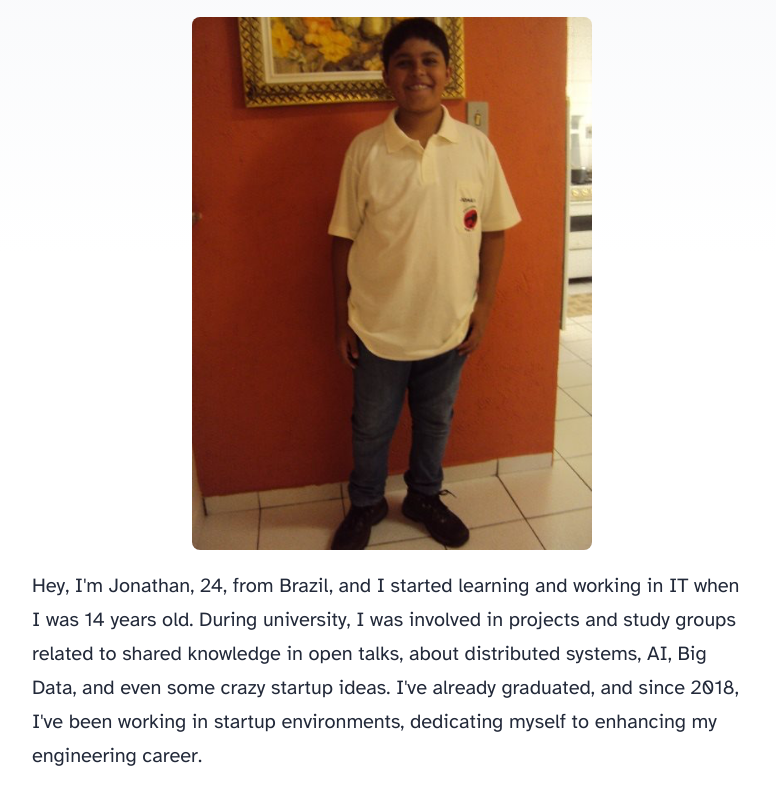
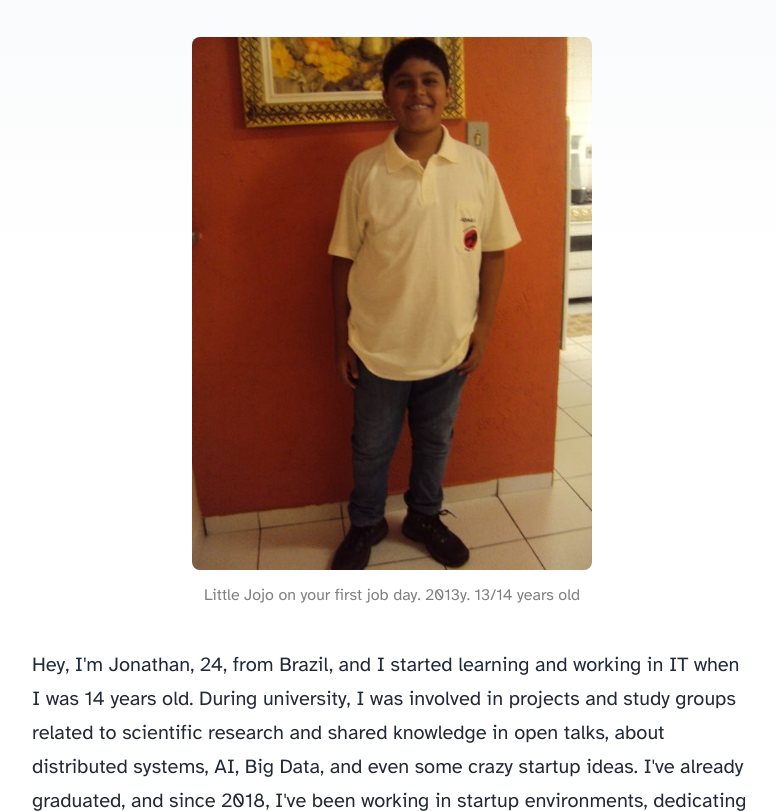
Before and after one commit to perebaj/perebaj.github.io, an Astro site: page /about in a window 1280 px wide. Shown: the part 346-1157 px from the top of the page, without its empty margins (248-1024 px from the left). Built offline with nearby package versions, Linux system fonts and the light colour scheme; Astro itself is replaced by a stand-in of ours.

Commit message:
:sparkles: little jojo about

```diff
--- a/src/pages/about.astro
+++ b/src/pages/about.astro
@@ -8,10 +8,15 @@ import Layout from '../layouts/BlogPost.astro';
 	pubDate={new Date('April 01 2018')}
 >
 	<div style="display: flex; justify-content: center;">
-		<img src="/eu.png" alt="Jonathan" style="width:400px" />
-	</div>
+  <figure style="text-align: center;">
+    <img src="/eu.png" alt="Jonathan" style="width:400px;" />
+    <figcaption style="font-size: 0.8em; color: gray;">Little Jojo on your first job day. 2013y. 13/14 years old</figcaption>
+  </figure>
+</div>
+
 	<p>
-		Hey, I'm Jonathan, 24, from Brazil, and I started learning and working in IT when I was 14 years old. During university, I was involved in projects and study groups related to shared knowledge in open talks, about distributed systems, AI, Big Data, and even some crazy startup ideas. I've already graduated, and since 2018, I've been working in startup environments, dedicating myself to enhancing my engineering career.
+		Hey, I'm Jonathan, 24, from Brazil, and I started learning and working in IT when I was 14 years old. During university, I was involved in projects and study groups related to scientific research and
+		shared knowledge in open talks, about distributed systems, AI, Big Data, and even some crazy startup ideas. I've already graduated, and since 2018, I've been working in startup environments, dedicating myself to enhancing my engineering career.
 	</p>
 	<p>
 	In the professional field, I have experience in building microservices, event-driven pipelines, and REST APIs using Golang and Python. Additionally, I have experience managing various infrastructure components across different cloud providers such as AWS, Azure, and GCP.
```
